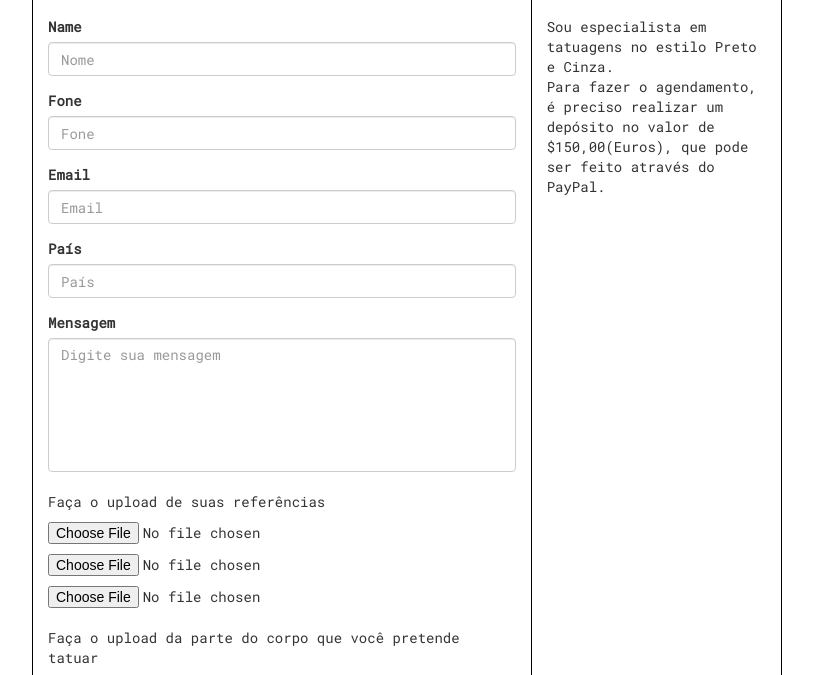
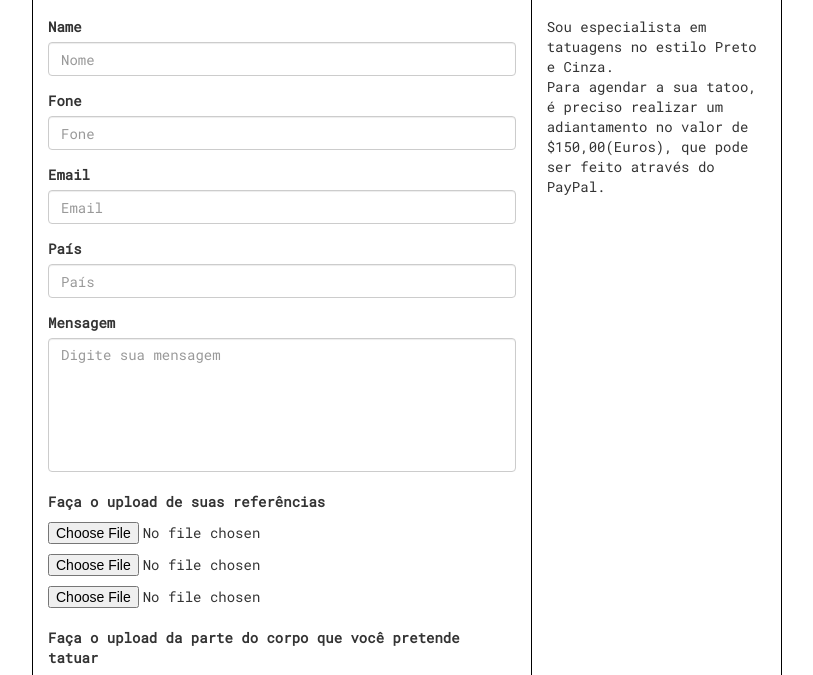
Before and after one commit to fillipepacheco/contact, a plain HTML site: page index.html in a window 1280 px wide. Shown: the part 123-798 px from the top of the page, without its empty margins (233-1046 px from the left). Drawn offline with nearby package versions, Linux system fonts and the light colour scheme.

Commit message:
Update index.html

```diff
--- a/index.html
+++ b/index.html
@@ -47,12 +47,12 @@
 						<label for="Name">Mensagem</label>
 						<textarea type="text" class="form-control" rows= "6" id="desc" placeholder="Digite sua mensagem" name="Desc"></textarea>
 						<br>
-						<p>Faça o upload de suas referências</p>
+						<p><strong>Faça o upload de suas referências</strong></p>
 						<input type="file" class="file" name="upload1">
 						<input type="file" class="file" name="upload2">
 						<input type="file" class="file" name="upload3">
 						<br>
-						<p>Faça o upload da parte do corpo que você pretende tatuar</p>
+						<p><strong>Faça o upload da parte do corpo que você pretende tatuar</strong></p>
 						<input type="file" class="file" name="upload4">
 					</div>
 
@@ -61,7 +61,7 @@
 				</form>
 			</div>
 			<div class="col-sm-4 right">
-				<p>Sou especialista em tatuagens no estilo Preto e Cinza.<br> Para fazer o agendamento, é preciso realizar um depósito no valor de $150,00(Euros), que pode ser feito através do PayPal.</p>
+				<p>Sou especialista em tatuagens no estilo Preto e Cinza.<br> Para agendar a sua tatoo, é preciso realizar um adiantamento no valor de $150,00(Euros), que pode ser feito através do PayPal.</p>
 			</div>
 		</div>
 
```
